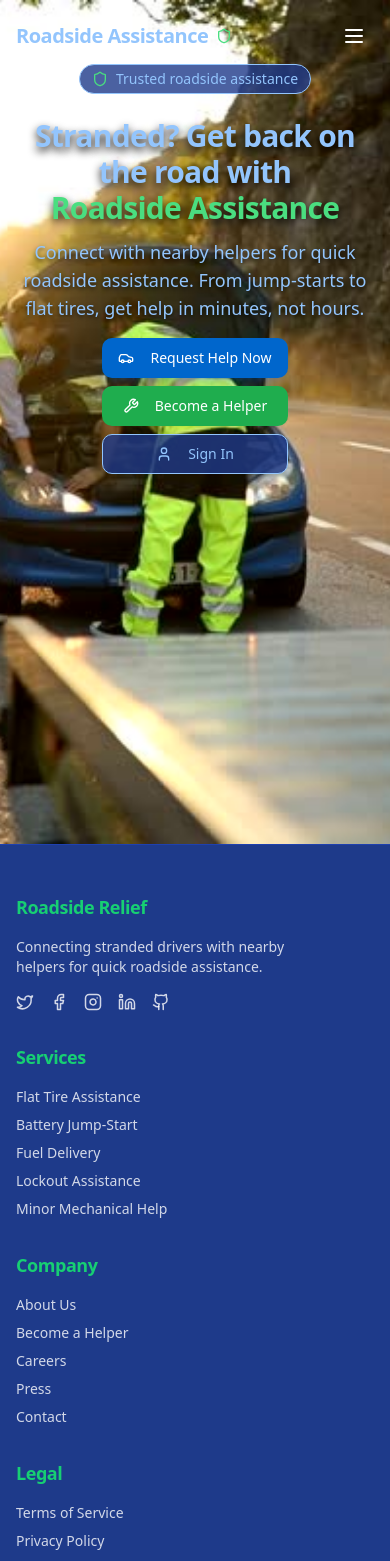
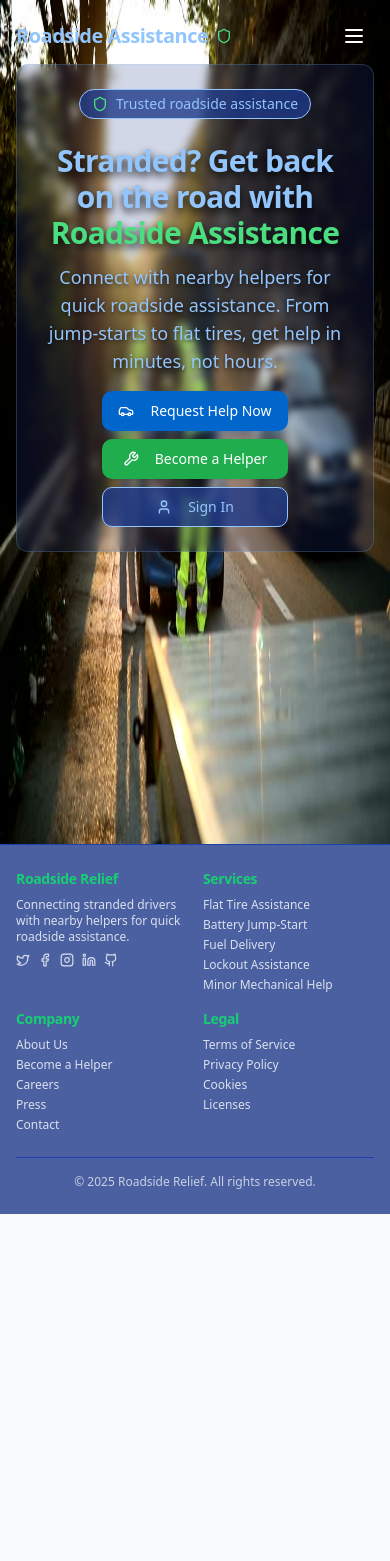
Before and after one commit to DarshanAdh/Software-engineering, a React (Vite) app: page / in a window 390 px wide. Shown: the top 1561 px of the page. After the commit the page ends 1214 px from the top, so only its background shows below. Built offline with nearby package versions, Linux system fonts and the light colour scheme.

Commit message:
Update UI: Increase background image size and minimize content box

```diff
--- a/src/components/home/Hero.tsx
+++ b/src/components/home/Hero.tsx
@@ -17,13 +17,14 @@ const Hero = () => {
   return (
     <div className="relative overflow-hidden pt-16 pb-16 min-h-screen" style={{
       backgroundImage: 'url(/tire.jpg)',
-      backgroundSize: 'cover',
+      backgroundSize: '100% 100%',
       backgroundPosition: 'center',
-      backgroundRepeat: 'no-repeat'
+      backgroundRepeat: 'no-repeat',
+      backgroundAttachment: 'fixed'
     }}>
 
       <div className="container mx-auto px-4 sm:px-6 lg:px-8 relative z-10">
-        <div className="flex flex-col items-center text-center max-w-3xl mx-auto">
+        <div className="flex flex-col items-center text-center max-w-xl mx-auto backdrop-blur-sm bg-blue-900/20 p-6 rounded-lg border border-blue-300/20">
           <div className="inline-flex items-center px-3 py-1 rounded-full border border-blue-300 bg-blue-900/80 text-sm text-blue-300 mb-6 animate-slide-up opacity-0" style={{ animationDelay: '0.1s', animationFillMode: 'forwards' }}>
             <Shield className="mr-2 h-4 w-4 text-green-400" />
             Trusted roadside assistance
--- a/src/components/layout/Footer.tsx
+++ b/src/components/layout/Footer.tsx
@@ -7,36 +7,36 @@ const Footer = () => {
   const currentYear = new Date().getFullYear();
 
   return (
-    <footer className="bg-blue-900 border-t border-blue-800 py-12 text-white">
+    <footer className="bg-blue-900/80 backdrop-blur-sm border-t border-blue-800 py-6 text-white">
       <div className="container mx-auto px-4 sm:px-6 lg:px-8">
-        <div className="grid grid-cols-1 md:grid-cols-4 gap-8">
-          <div className="space-y-4">
-            <h3 className="text-lg font-semibold text-accent">Roadside Relief</h3>
-            <p className="text-white/80 text-sm max-w-xs">
+        <div className="grid grid-cols-2 md:grid-cols-4 gap-4 text-sm">
+          <div className="space-y-2">
+            <h3 className="text-sm font-semibold text-accent">Roadside Relief</h3>
+            <p className="text-white/80 text-xs max-w-xs">
               Connecting stranded drivers with nearby helpers for quick roadside assistance.
             </p>
-            <div className="flex space-x-4">
+            <div className="flex space-x-2">
               <a href="#" className="text-white/80 hover:text-accent transition-colors">
-                <Twitter size={18} />
+                <Twitter size={14} />
               </a>
               <a href="#" className="text-white/80 hover:text-accent transition-colors">
-                <Facebook size={18} />
+                <Facebook size={14} />
               </a>
               <a href="#" className="text-white/80 hover:text-accent transition-colors">
-                <Instagram size={18} />
+                <Instagram size={14} />
               </a>
               <a href="#" className="text-white/80 hover:text-accent transition-colors">
-                <Linkedin size={18} />
+                <Linkedin size={14} />
               </a>
               <a href="#" className="text-white/80 hover:text-accent transition-colors">
-                <Github size={18} />
+                <Github size={14} />
               </a>
             </div>
           </div>
 
           <div>
-            <h3 className="text-lg font-semibold mb-4 text-accent">Services</h3>
-            <ul className="space-y-2 text-sm">
+            <h3 className="text-sm font-semibold mb-2 text-accent">Services</h3>
+            <ul className="space-y-1 text-xs">
               <li>
                 <Link to="/request" className="text-white/80 hover:text-accent transition-colors">
                   Flat Tire Assistance
@@ -66,8 +66,8 @@ const Footer = () => {
           </div>
 
           <div>
-            <h3 className="text-lg font-semibold mb-4 text-accent">Company</h3>
-            <ul className="space-y-2 text-sm">
+            <h3 className="text-sm font-semibold mb-2 text-accent">Company</h3>
+            <ul className="space-y-1 text-xs">
               <li>
                 <Link to="/profile" className="text-white/80 hover:text-accent transition-colors">
                   About Us
@@ -97,8 +97,8 @@ const Footer = () => {
           </div>
 
           <div>
-            <h3 className="text-lg font-semibold mb-4 text-accent">Legal</h3>
-            <ul className="space-y-2 text-sm">
+            <h3 className="text-sm font-semibold mb-2 text-accent">Legal</h3>
+            <ul className="space-y-1 text-xs">
               <li>
                 <Link to="#" className="text-white/80 hover:text-accent transition-colors">
                   Terms of Service
@@ -123,8 +123,8 @@ const Footer = () => {
           </div>
         </div>
 
-        <div className="mt-12 pt-8 border-t border-blue-800 text-center">
-          <p className="text-sm text-white/70">
+        <div className="mt-6 pt-4 border-t border-blue-800 text-center">
+          <p className="text-xs text-white/70">
             © {currentYear} Roadside Relief. All rights reserved.
           </p>
         </div>
```
